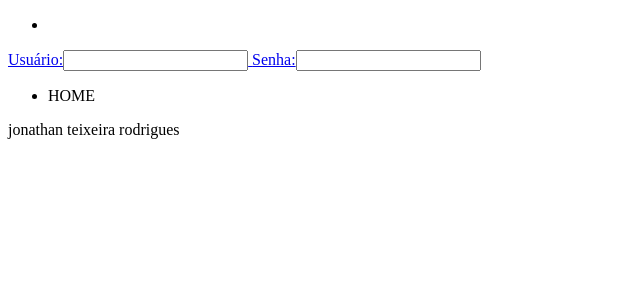
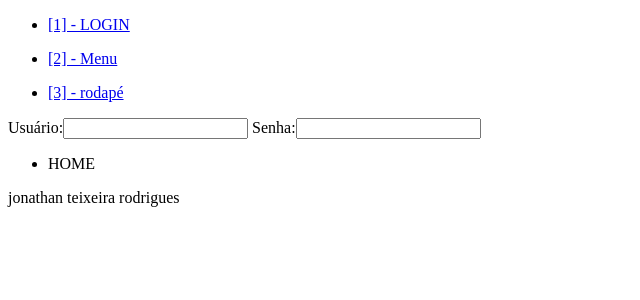
Before and after one commit to Jolzera/projeto-ilp540, a PHP site: page / in a window 1280 px wide. Shown: the top 300 px of the page, without its empty margins (0-640 px from the left). Run offline with PHP 8.4, Linux system fonts and the light colour scheme.

Commit message:
Update index.php

```diff
--- a/index.php
+++ b/index.php
@@ -8,8 +8,9 @@
 <body>
 	<div>
 		<ul>
-			<li><a href="#login" accesskey="1">
-
+			<li><a href="#login" accesskey="1"><p>[1] - LOGIN</p></a></li>
+            		<li><a href="menu" accesskey="2"><p>[2] - Menu</p> </a></li>
+            		<li><a href="rodapé" acceskey="3"> <p>[3] - rodapé</p></a></li>
 		</ul>
 	</div>
 	<header>
```
